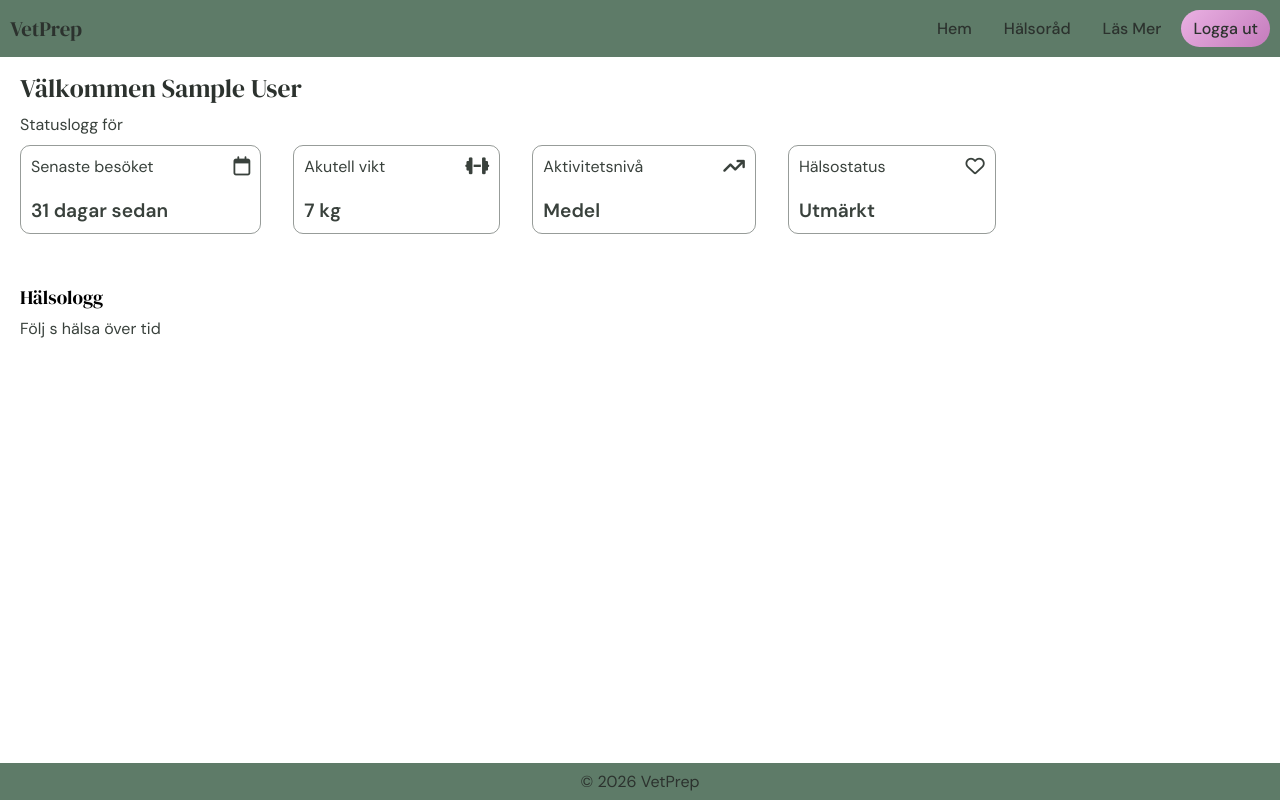
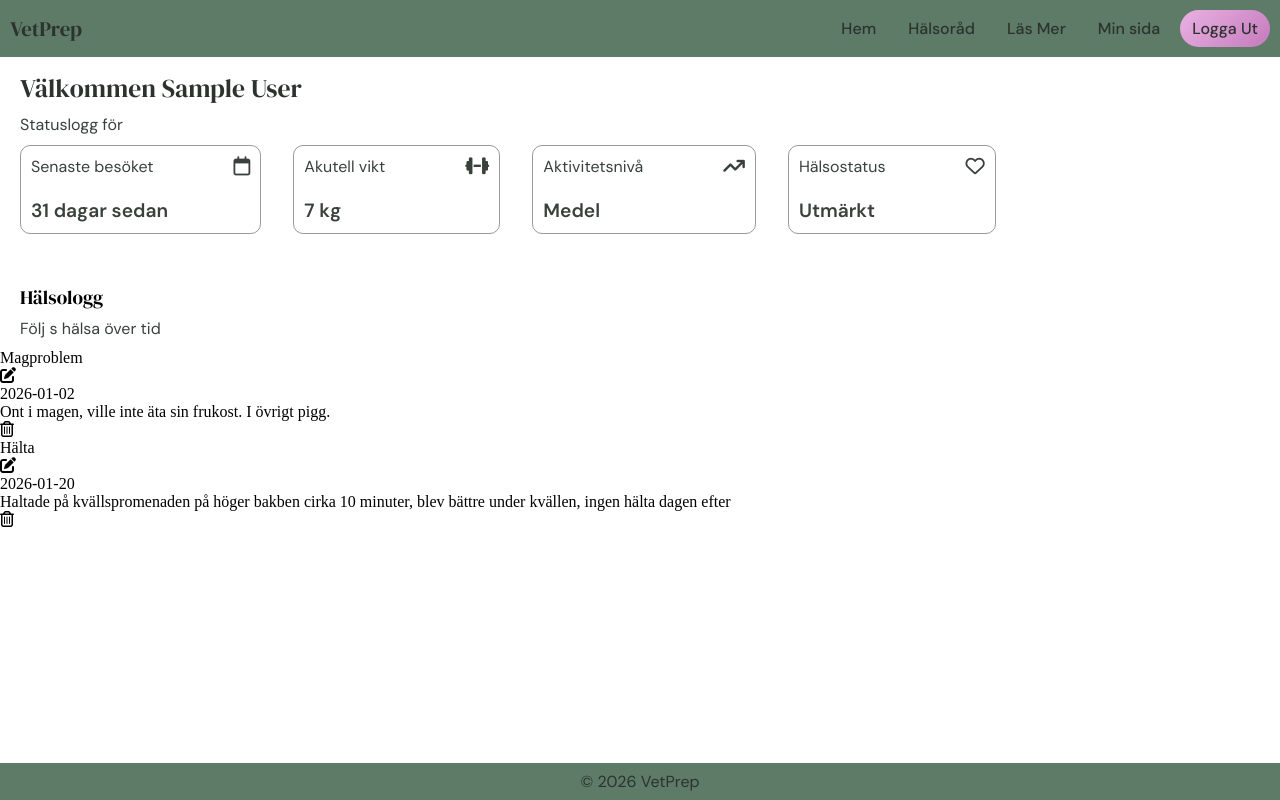
Before and after one commit to sabijnas/VetPrep, a React (Vite) app in the folder frontend/: page /LoggedInUser in a window 1280 px wide. Built offline with nearby package versions, Linux system fonts and the light colour scheme; sample sign-in values are in the browser's storage.

Commit message:
fixed static healthlog

```diff
--- a/frontend/src/components/NavBar.tsx
+++ b/frontend/src/components/NavBar.tsx
@@ -38,21 +38,20 @@ const NavBar = () => {
           Läs Mer
         </Link>
         {storedUser ? (
+          <>
+          <Link to="/LoggedInUser" onClick={() => setIsOpen(false)}>
+          Min sida
+          </Link>
           <button
-            className="loginBtn"
-            onClick={() => {
-              handleLogout();
-              setIsOpen(false);
-            }}
-          >
-            Logga ut
+          className="loginBtn"
+          onClick={() => {
+            handleLogout();
+            setIsOpen(false);
+          }}> Logga Ut
           </button>
+          </>
         ) : (
-          <Link
-            to="/Login"
-            className="loginBtn"
-            onClick={() => setIsOpen(false)}
-          >
+          <Link to="/LogIn" className="loginBtn" onClick={() => setIsOpen(false)}>
             Logga In
           </Link>
         )}
--- /dev/null
+++ b/frontend/src/components/loggedInViews/Healthlog.tsx
@@ -0,0 +1,35 @@
+const Healthlog = () => {
+  return (
+    <div>
+      <div className="healthlog-card">
+        <div className="healthlog-row">
+          <p className="">Magproblem</p>
+          <i className="fa-solid fa-pen-to-square"></i>
+        </div>
+        <p>2026-01-02</p>
+        <div className="healthlog-under-row">
+          <p className="">
+            Ont i magen, ville inte äta sin frukost. I övrigt pigg.
+          </p>
+          <i className="fa-regular fa-trash-can"></i>
+        </div>
+      </div>
+
+      <div className="healthlog-card">
+        <div className="healthlog-row">
+          <p className="">Hälta</p>
+          <i className="fa-solid fa-pen-to-square"></i>
+        </div>
+        <p>2026-01-20</p>
+        <div className="healthlog-under-row">
+          <p className="">
+            Haltade på kvällspromenaden på höger bakben cirka 10 minuter, blev bättre under kvällen, ingen hälta dagen efter
+          </p>
+          <i className="fa-regular fa-trash-can"></i>
+        </div>
+      </div>
+    </div>
+  );
+};
+
+export default Healthlog;
--- a/frontend/src/components/loggedInViews/LoggedInUser.tsx
+++ b/frontend/src/components/loggedInViews/LoggedInUser.tsx
@@ -2,6 +2,7 @@ import { useEffect } from "react";
 import { useLocation, useNavigate } from "react-router-dom"
 import Statuslog from "./Statuslog";
 import "../../css/LoggedInUser.css"
+import Healthlog from "./Healthlog";
 
 const LoggedInUser = () => {
     const location = useLocation();
@@ -20,7 +21,8 @@ const LoggedInUser = () => {
             <p className="paragraphLoggedIn"> Statuslogg för {user?.pet}</p>
             <Statuslog/>
             <h3 className="healthlog-header">Hälsologg</h3>
-            <p className="paragraphLoggedIn"> Följ {user?.pet}s hälsa över tid</p>
+            <p className="paragraphLoggedIn">Följ {user?.pet}s hälsa över tid</p>
+            <Healthlog/>
         </div>
     )
 }
```
